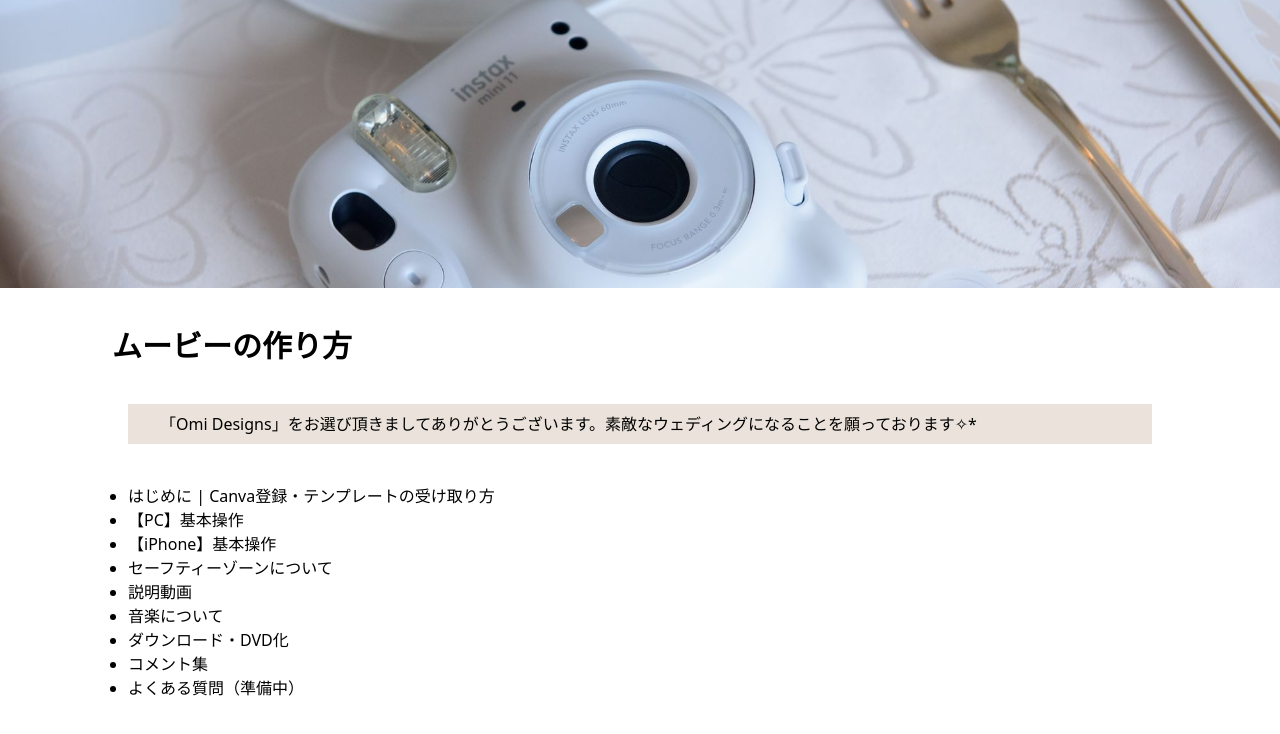
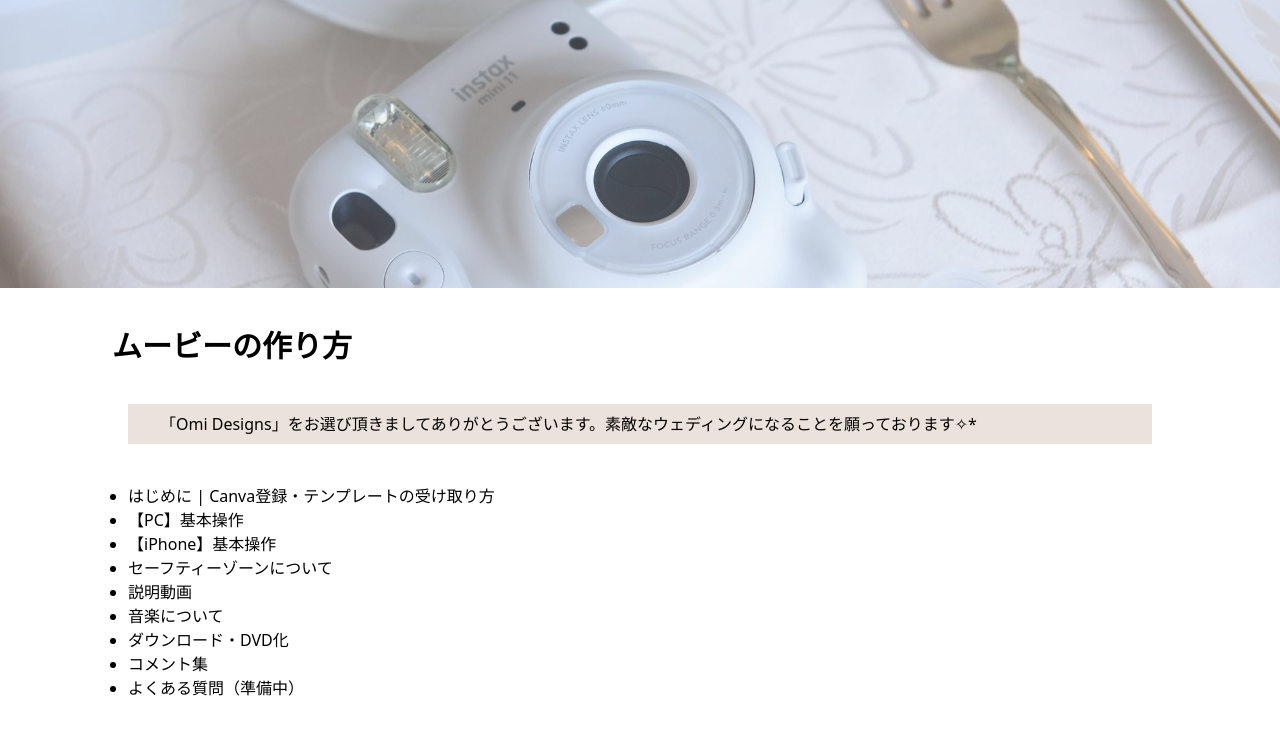
Before and after one commit to garrettomi/omidesigns-instructions, a React (Vite) app: page / in a window 1280 px wide. Shown: the top 734 px of the page. Built offline with nearby package versions, Linux system fonts and the light colour scheme.

Commit message:
Feat: Implement gradiant overlay

```diff
--- a/src/components/BlockImage.jsx
+++ b/src/components/BlockImage.jsx
@@ -1,10 +1,12 @@
 export default function BlockImage({src, alt}) {
     const style = {
-        backgroundImage: `url(${src})`
+        backgroundImage: `url(${src})`,
+        position: 'relative'
     };
 
     return (
         <div style={style} className="bg-cover bg-no-repeat bg-center h-72 w-full">
+            <div className="absolute inset-0 bg-white bg-opacity-25" />
             <span className="sr-only">{alt}</span>
         </div>
     );
```
